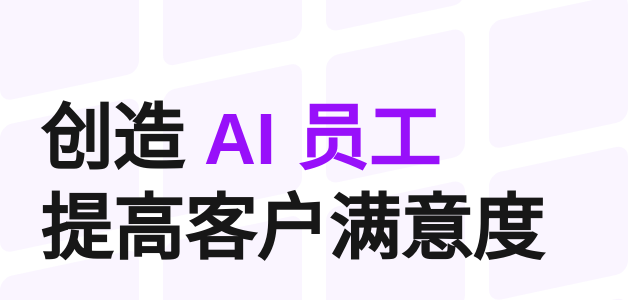
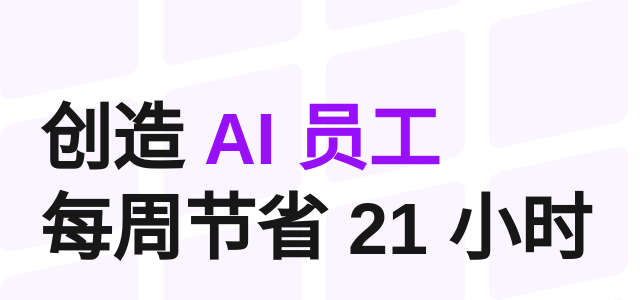
Before and after one commit to LEO-JIM/shangqunai, a Next.js app: page / in a window 1280 px wide. Shown: the part 162-462 px from the top of the page, without its empty margins (0-640 px from the left). Built offline with nearby package versions, Linux system fonts and the light colour scheme.

Commit message:
Update DynamicWords.tsx
避免开头随机字符

```diff
--- a/components/DynamicWords.tsx
+++ b/components/DynamicWords.tsx
@@ -10,36 +10,32 @@ export default function DynamicWords() {
     "提高客户满意度"
   ];
 
-  const [index, setIndex] = useState(0);       // 当前词语序号
-  const [subIndex, setSubIndex] = useState(0); // 当前显示字数
+  const [index, setIndex] = useState(0);
+  const [subIndex, setSubIndex] = useState(0);
   const [deleting, setDeleting] = useState(false);
   const [blink, setBlink] = useState(true);
 
-  // ⭐ 修复“错误字符”关键点 → 删除到空后再换字
   useEffect(() => {
-    if (subIndex === words[index].length && !deleting) {
-      // 到句尾 → 停顿 1 秒
-      setTimeout(() => setDeleting(true), 1600);
-      return;
+    // ⭐（1）句子打完 → 停留 → 开始删除
+    if (!deleting && subIndex === words[index].length) {
+      const pause = setTimeout(() => setDeleting(true), 2000);
+      return () => clearTimeout(pause);
     }
 
-    if (subIndex === 0 && deleting) {
-      // ⭐ 删除完后，再切换单词（不会出现字符闪烁）
+    // ⭐（2）删除完毕 → 切换单词（先换 index 再开始打字，保证不会闪现字符）
+    if (deleting && subIndex === 0) {
       setDeleting(false);
       setIndex((prev) => (prev + 1) % words.length);
       return;
     }
 
-    const speed = deleting
-      ? 80   // 删除速度（更慢一点，更专业）
-      : 200;  // 打字速度（你要求变慢）
+    // ⭐（3）正常打字和删除逻辑
+    const timeout = setTimeout(() => {
+      setSubIndex((prev) => prev + (deleting ? -1 : 1));
+    }, deleting ? 80 : 200); // 删除速度 | 打字速度
 
-    const timer = setTimeout(() => {
-      setSubIndex((prev) => prev + (deleting ? -1 : 1));
-    }, speed);
-
-    return () => clearTimeout(timer);
-  }, [subIndex, deleting, index, words]);
+    return () => clearTimeout(timeout);
+  }, [subIndex, deleting, index]);
 
   // 光标闪烁
   useEffect(() => {
```
